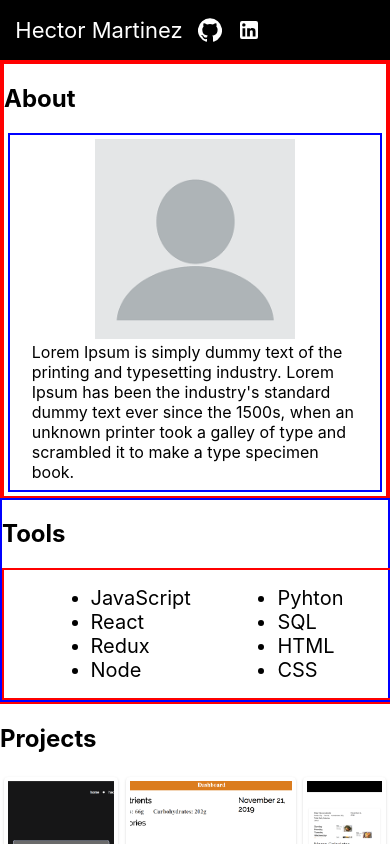
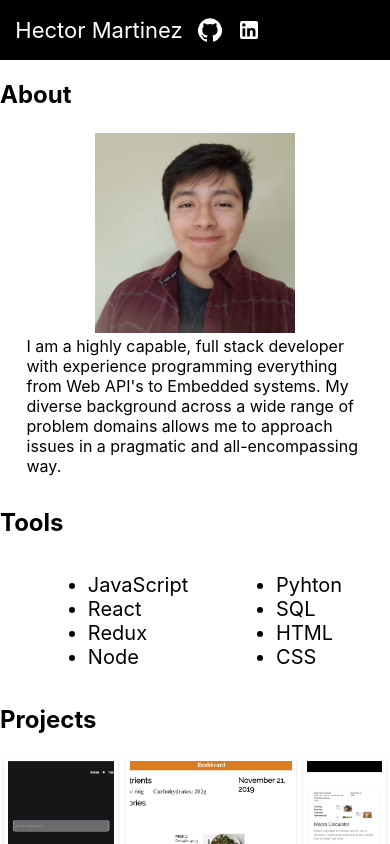
Before and after one commit to Hector-bit/Portfolio-HM, a React (Create React App) app: page / in a window 390 px wide. Shown: the top 844 px of the page. Built offline with nearby package versions, Linux system fonts and the light colour scheme.

Commit message:
removed lorem

```diff
--- a/src/App.css
+++ b/src/App.css
@@ -26,7 +26,7 @@ li {
 }
 
 .about_section {
-  border: 2px solid red;
+  /* border: 2px solid red; */
   width: 50%;
 }
 .about_and_tools {
@@ -43,14 +43,14 @@ li {
 }
 
 .tools_tool{
-  border: 2px solid blue;
+  /* border: 2px solid blue; */
   width: 50%;
 }
 
 .tools{
   display: flex;
   justify-content: space-evenly;
-  border: 2px solid red;
+  /* border: 2px solid red; */
 }
 
 @media (max-width: 600px) {
@@ -58,7 +58,7 @@ li {
     display: flex;
     flex-direction: column;
     align-items: center;
-    border: 2px solid red;
+    /* border: 2px solid red; */
     /* width: 100%; */
   }
 
@@ -70,7 +70,7 @@ li {
     display: flex;
     flex-direction: column;
     align-items: center;
-    border: 2px solid blue;
+    /* border: 2px solid blue; */
     justify-content: center;
     /* width: 100%; */
   }
@@ -79,13 +79,18 @@ li {
   }
   .makeStyles-tools_about-16{
     display: flex;
-    border: 2px solid red;
+    /* border: 2px solid red; */
     align-items: center;
     flex-direction: column;
   }
-  .jss2{
+  .jss19{
     display: flex;
     flex-direction: column;
     align-items: center;
   }
+  /* .makeStyles-projects-19{
+    display: flex;
+    flex-direction: column;
+    align-items: center;
+  } */
 }
--- a/src/components/aboutpage.js
+++ b/src/components/aboutpage.js
@@ -1,5 +1,6 @@
 import React from 'react';
 import profile_picture from '../images/standin.png';
+import profile_of_me from '../images/hectorMartinez.jpg'
 import { makeStyles } from '@material-ui/core/styles';
 
 const useStyles = makeStyles({
@@ -32,8 +33,8 @@ function Aboutpage(){
         <section className='about_section'>
             <h2>About</h2>
             <div className='aboutDiv'>
-                <img className={classes.aboutPicture} src={profile_picture} alt='Hector Martinez'/>
-                <p className={classes.aboutParagraph}>Lorem Ipsum is simply dummy text of the printing and typesetting industry. Lorem Ipsum has been the industry's standard dummy text ever since the 1500s, when an unknown printer took a galley of type and scrambled it to make a type specimen book.</p>
+                <img className={classes.aboutPicture} src={profile_of_me} alt='Hector Martinez'/>
+                <p className={classes.aboutParagraph}>I am a highly capable, full stack developer with experience programming everything from Web API's to Embedded systems. My diverse background across a wide range of problem domains allows me to approach issues in a pragmatic and all-encompassing way.</p>
             </div>
         </section>
     )
```
Also changed, not shown: src/images/hectorMartinez.jpg (added).
